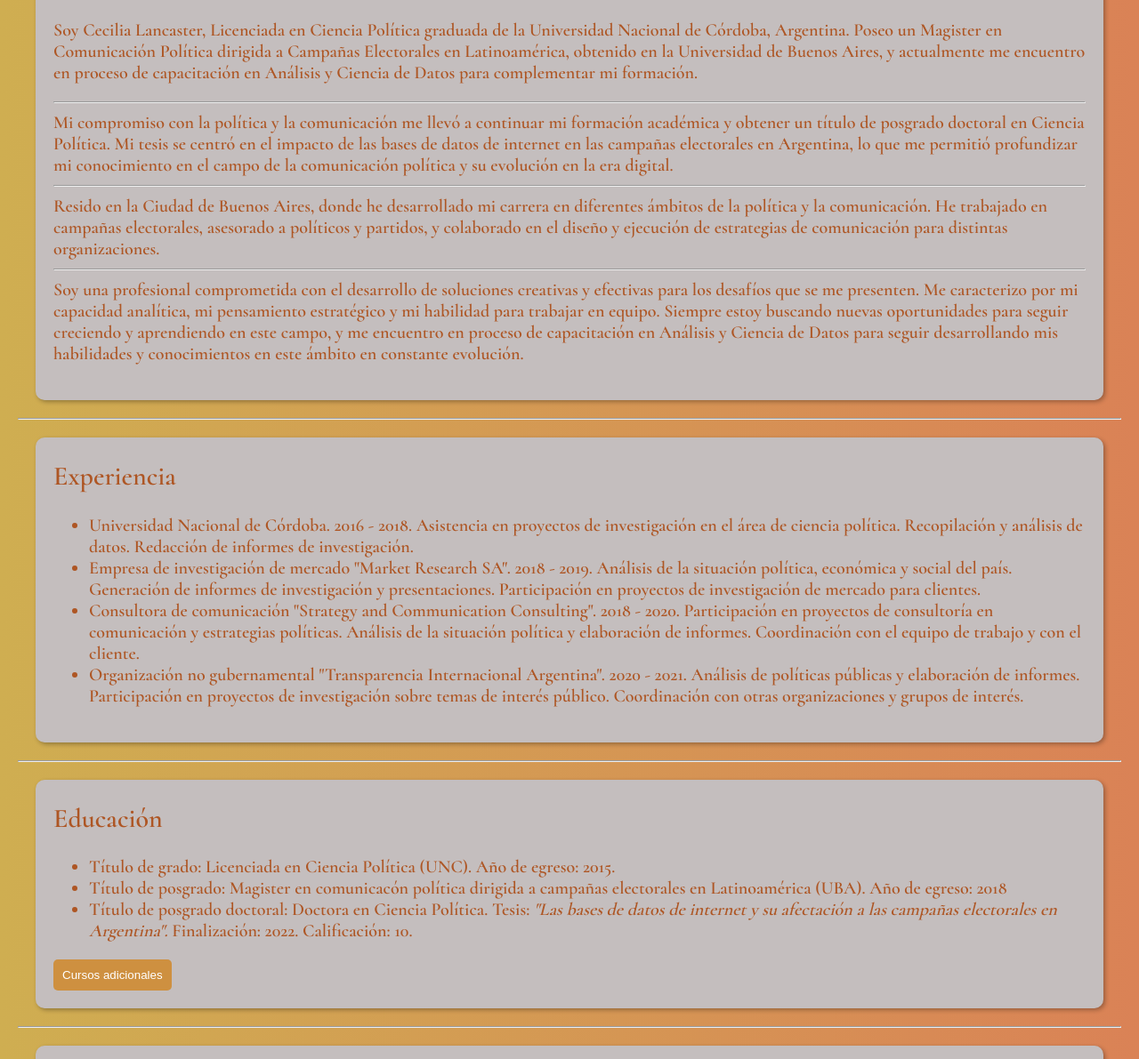
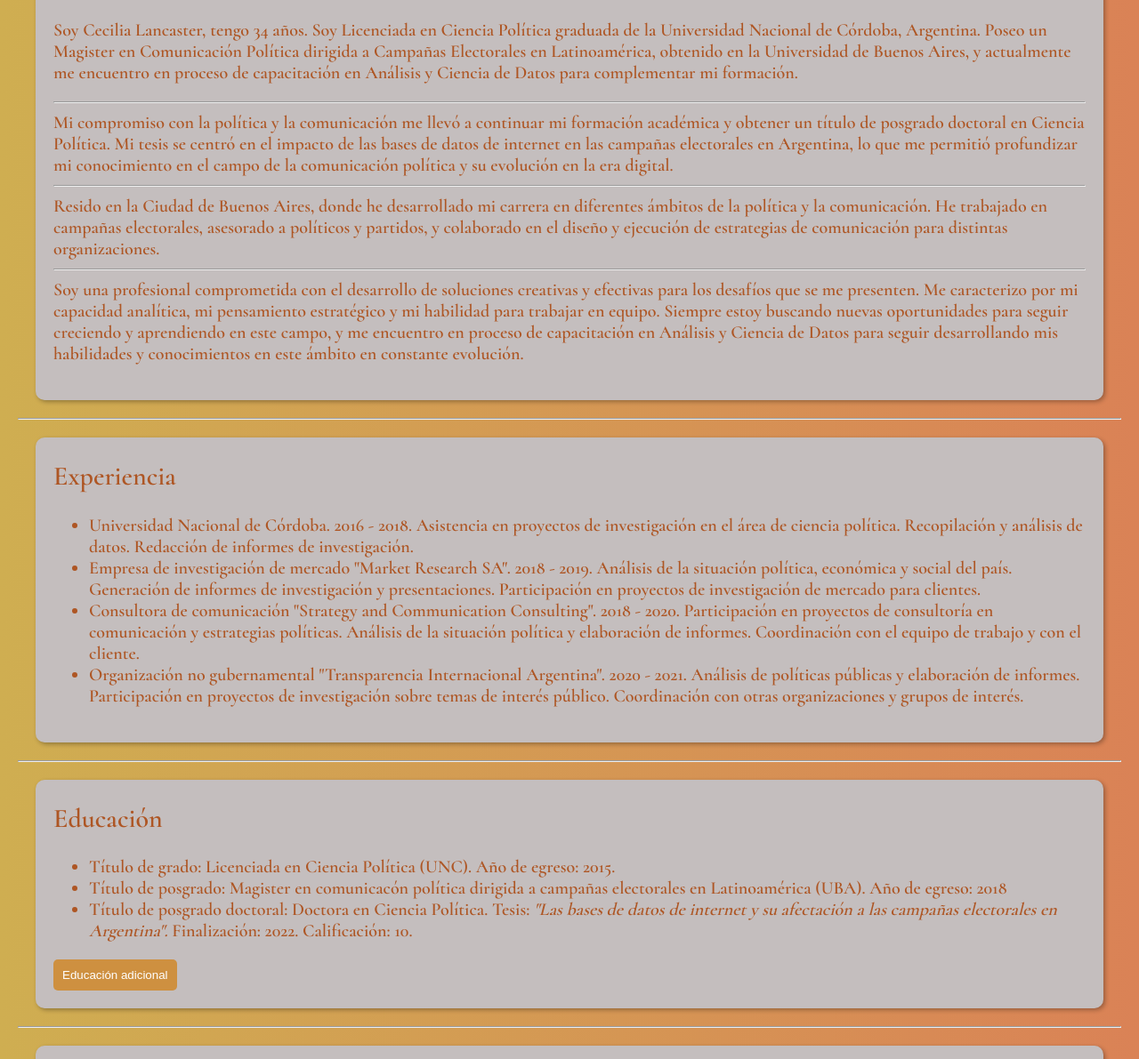
Before and after one commit to joa797/joaquinrodriguezcvproyectofinal, a plain HTML site: page proyecto final/index.html in a window 1280 px wide. Shown: the part 509-1700 px from the top of the page at 89% size. Drawn offline with Linux system fonts and the light colour scheme.

Commit message:
version final antes de correción

```diff
--- a/proyecto final/index.html
+++ b/proyecto final/index.html
@@ -41,7 +41,7 @@
     <main>
         <section id="about" class="card">
           <h2>Sobre mí</h2>
-          <p>Soy Cecilia Lancaster, Licenciada en Ciencia Política graduada de la Universidad Nacional de Córdoba, Argentina. Poseo un Magister en Comunicación Política dirigida a Campañas Electorales en Latinoamérica, obtenido en la Universidad de Buenos Aires, y actualmente me encuentro en proceso de capacitación en Análisis y Ciencia de Datos para complementar mi formación. <hr>
+          <p>Soy Cecilia Lancaster, tengo 34 años. Soy Licenciada en Ciencia Política graduada de la Universidad Nacional de Córdoba, Argentina. Poseo un Magister en Comunicación Política dirigida a Campañas Electorales en Latinoamérica, obtenido en la Universidad de Buenos Aires, y actualmente me encuentro en proceso de capacitación en Análisis y Ciencia de Datos para complementar mi formación. <hr>
             Mi compromiso con la política y la comunicación me llevó a continuar mi formación académica y obtener un título de posgrado doctoral en Ciencia Política. Mi tesis se centró en el impacto de las bases de datos de internet en las campañas electorales en Argentina, lo que me permitió profundizar mi conocimiento en el campo de la comunicación política y su evolución en la era digital. <hr>
             Resido en la Ciudad de Buenos Aires, donde he desarrollado mi carrera en diferentes ámbitos de la política y la comunicación. He trabajado en campañas electorales, asesorado a políticos y partidos, y colaborado en el diseño y ejecución de estrategias de comunicación para distintas organizaciones. <hr>
             Soy una profesional comprometida con el desarrollo de soluciones creativas y efectivas para los desafíos que se me presenten. Me caracterizo por mi capacidad analítica, mi pensamiento estratégico y mi habilidad para trabajar en equipo. Siempre estoy buscando nuevas oportunidades para seguir creciendo y aprendiendo en este campo, y me encuentro en proceso de capacitación en Análisis y Ciencia de Datos para seguir desarrollando mis habilidades y conocimientos en este ámbito en constante evolución.
@@ -69,7 +69,7 @@
             <li><b>Título de posgrado:</b> Magister en comunicacón política dirigida a campañas electorales en Latinoamérica (UBA). Año de egreso: 2018</li>
             <li><b>Título de posgrado doctoral:</b> Doctora en Ciencia Política. Tesis: <em>"Las bases de datos de internet y su afectación a las campañas electorales en Argentina".</em> Finalización: 2022. Calificación: 10.</li>
           </ul>
-          <button id="btnDesplegar">Cursos adicionales</button>
+          <button id="btnDesplegar">Educación adicional</button>
 
 <ul id="listaDesplegable" style="display:none;">
   <li>Marketing Político Digital. Universidad de Buenos Aires. 2019. Calificación: 10.</li>
```
